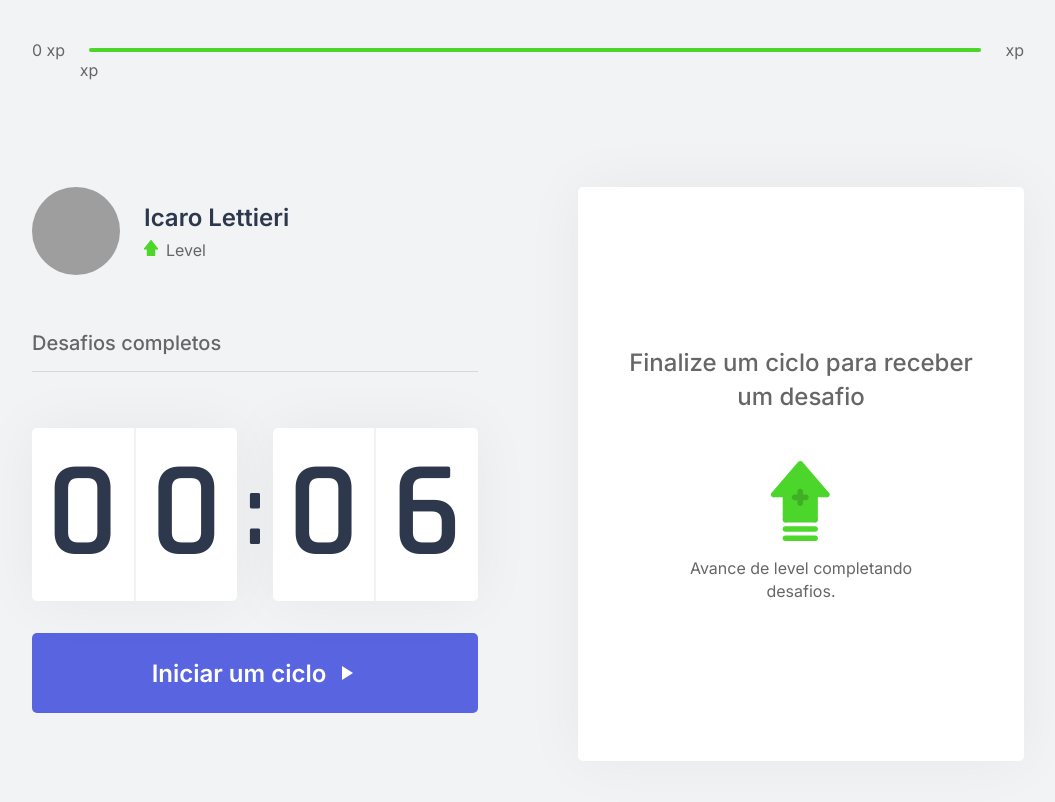
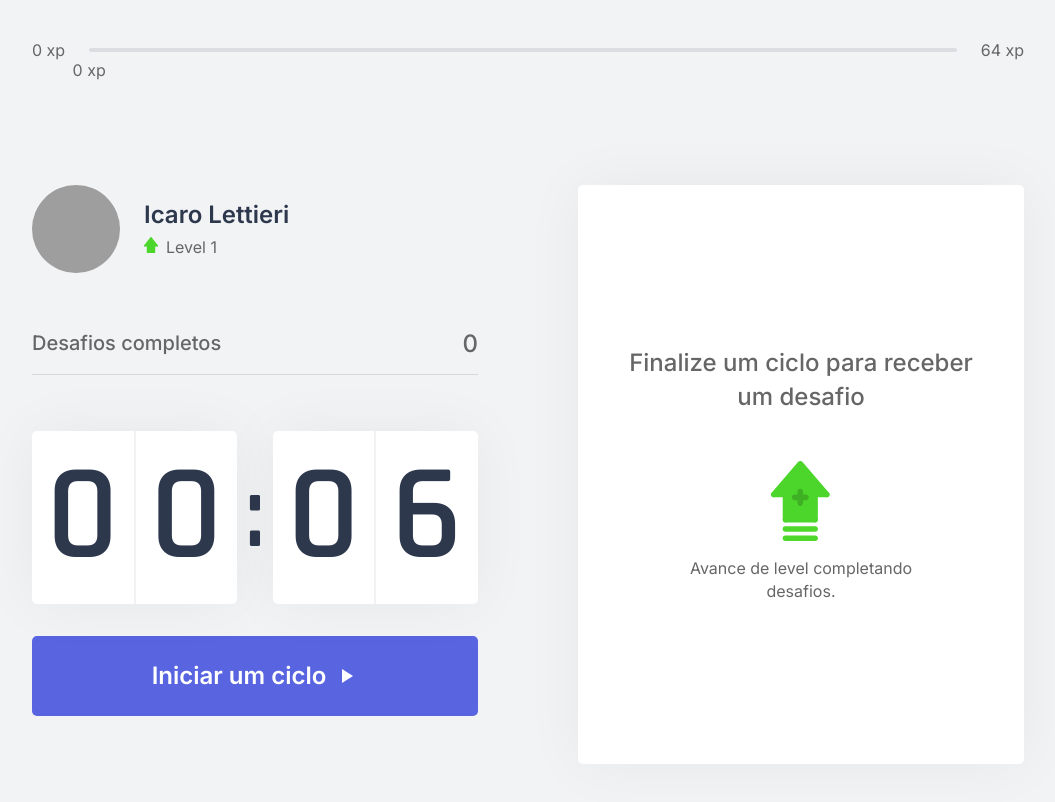
Before and after one commit to IcaroLettieri/moveit-next, a Next.js app: page / in a window 1280 px wide. Shown: the top 802 px of the page, without its empty margins (112-1167 px from the left). Built offline with nearby package versions, Linux system fonts and the light colour scheme; grey boxes are pictures that could not be loaded.

Commit message:
chore: incremendo do component challenge provider e criação de getServerSideProps do nextjs

```diff
--- a/src/pages/index.tsx
+++ b/src/pages/index.tsx
@@ -1,17 +1,30 @@
+import Head from 'next/head';
+import { GetServerSideProps } from 'next';
+
 import { CompletedChallenges } from "../components/CompletedChallenges";
 import { Countdown } from "../components/Countdown";
 import { ExperienceBar } from "../components/ExperienceBar";
 import { Profile } from "../components/Profile";
 import { ChallengeBox } from "../components/ChallengeBox";
 
-import Head from 'next/head';
-
 import styles from '../styles/pages/Home.module.css';
 import { CountdownProvider } from "../contexts/CountdownContext";
+import { ChallengesProvider } from '../contexts/ChallengesContext';
 
+interface HomeProps {
+  level: number;
+  currentExperience: number;
+  challengesCompleted: number;
+}
 
-export default function Home() {
+export default function Home(props: HomeProps) {
+
   return (
+    <ChallengesProvider
+      level={props.level}
+      currentExperience={props.currentExperience}
+      challengesCompleted={props.challengesCompleted}
+    >
       <div className={styles.container}>
         <Head>
           <title>Inicio | move.it</title>
@@ -32,5 +45,18 @@
           </section>
         </CountdownProvider>
       </div>
+    </ChallengesProvider>
   );
 }
+
+export const getServerSideProps: GetServerSideProps = async (ctx) => {
+  const { level, currentExperience, challengesCompleted } = ctx.req.cookies;
+
+  return {
+    props: {
+      level: Number(level),
+      currentExperience: Number(currentExperience),
+      challengesCompleted: Number(challengesCompleted),
+    }
+  }
+}
```
Lines whose indentation alone changed are shown as unchanged.
